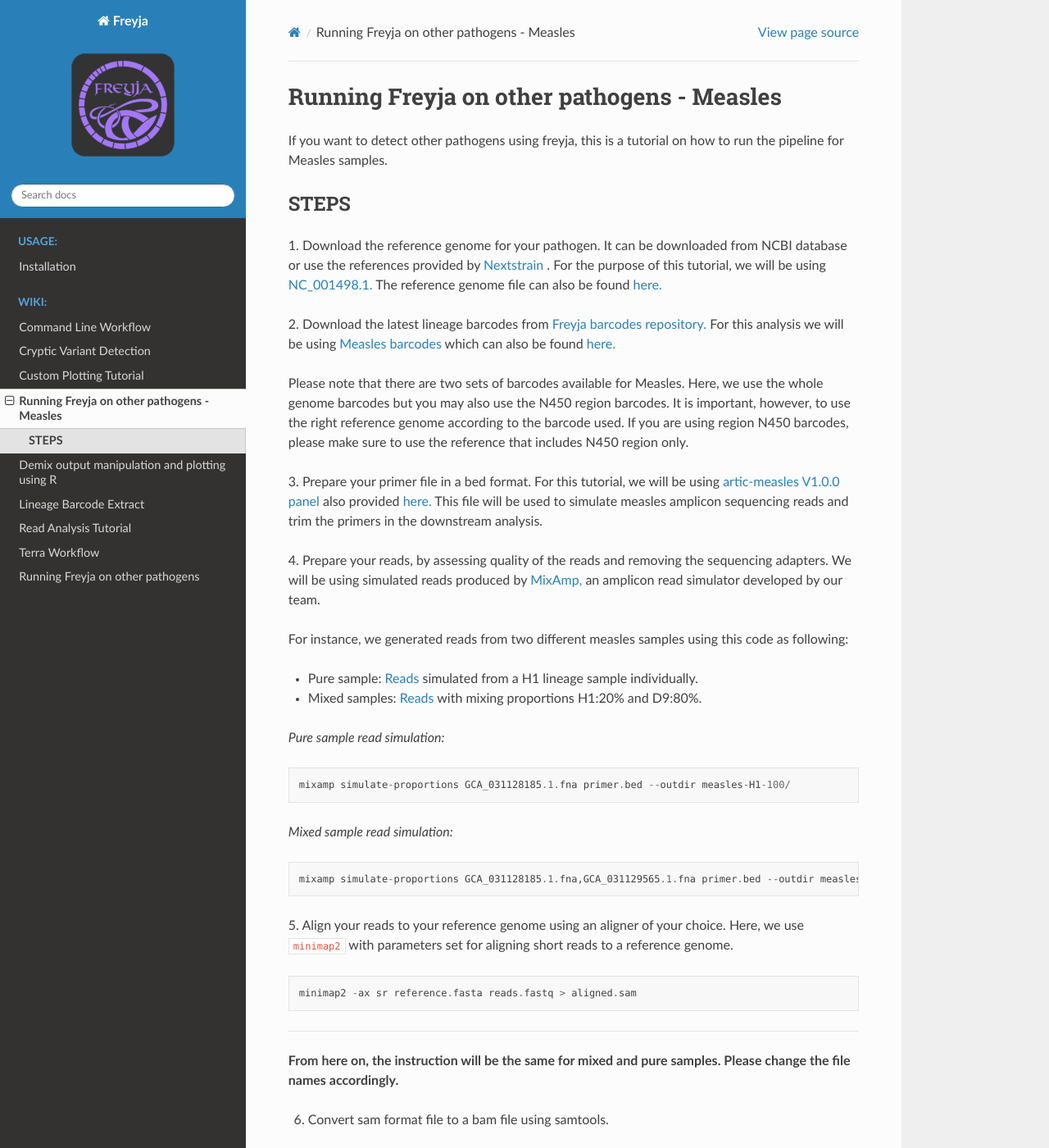
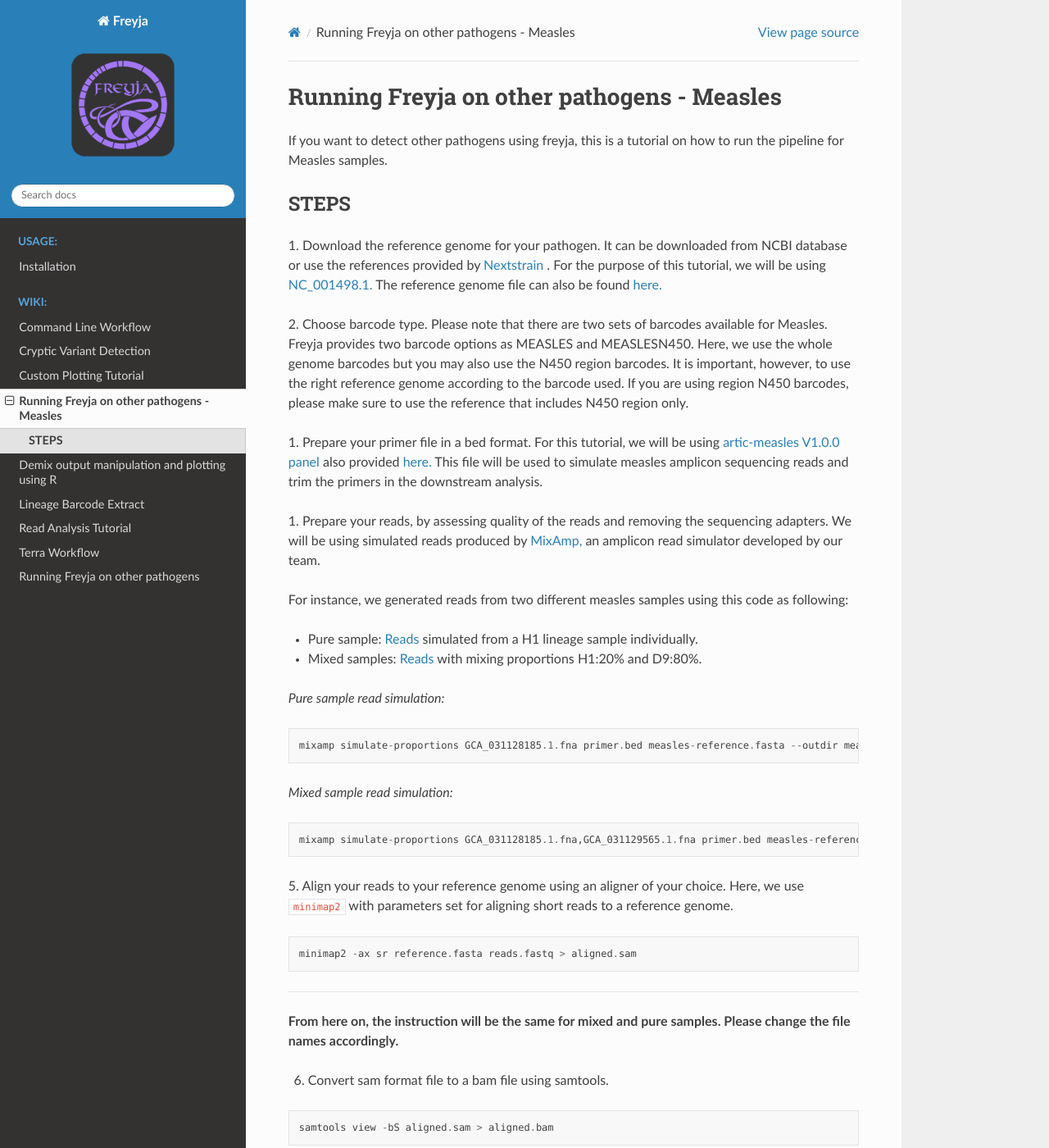
Before and after one commit to andersen-lab/Freyja, a Sphinx documentation site: the page built from docs/src/wiki/freyja-measles.rst, in a window 1280 px wide and 1400 px high. Shown: the whole window at 82% size. Built offline with Sphinx 7.4.7 and the Read the Docs theme 3.1.0, drawn with Linux system fonts in a browser that asks for light colours; some of the changed text lies outside the part shown.

Commit message:
update documentation according to the latest mixamp and freyja changes

```diff
--- a/docs/src/wiki/freyja-measles.rst
+++ b/docs/src/wiki/freyja-measles.rst
@@ -15,20 +15,18 @@
 The reference genome file can also be found `here. <https://github.com/andersen-lab/Freyja/blob/main/docs/data/measles-reference.fasta>`_
 
 
-2. Download the latest lineage barcodes from `Freyja barcodes repository. <https://github.com/gp201/Freyja-barcodes>`_
-For this analysis we will be using `Measles barcodes <https://github.com/gp201/Freyja-barcodes/tree/main/MEASLESgenome>`_
-which can also be found `here. <https://github.com/andersen-lab/Freyja/blob/main/docs/data/measles-wg-barcode.csv>`_
-
-Please note that there are two sets of barcodes available for Measles. Here, we use the whole genome barcodes but
+2. Choose barcode type. Please note that there are two sets of barcodes available for Measles.
+Freyja provides two barcode options as MEASLES and MEASLESN450. Here, we use the whole genome barcodes but
 you may also use the N450 region barcodes. It is important, however, to
-use the right reference genome according to the barcode used. If you are using region N450 barcodes, please make sure to
+use the right reference genome according to the barcode used.
+If you are using region N450 barcodes, please make sure to
 use the reference that includes N450 region only.
 
-3. Prepare your primer file in a bed format. For this tutorial, we will be using `artic-measles V1.0.0 panel <https://labs.primalscheme.com/detail/artic-measles/400/v1.0.0/?q=measles>`_
+1. Prepare your primer file in a bed format. For this tutorial, we will be using `artic-measles V1.0.0 panel <https://labs.primalscheme.com/detail/artic-measles/400/v1.0.0/?q=measles>`_
 also provided `here. <https://github.com/andersen-lab/Freyja/blob/main/docs/data/artic-measles-v1.0.0.bed>`_
 This file will be used to simulate measles amplicon sequencing reads and trim the primers in the downstream analysis.
 
-4. Prepare your reads, by assessing quality of the reads and removing the sequencing adapters.
+1. Prepare your reads, by assessing quality of the reads and removing the sequencing adapters.
 We will be using simulated reads produced by `MixAmp, <https://github.com/andersen-lab/MixAmp>`_ an amplicon read simulator developed by our team.
 
 For instance, we generated reads from two different measles samples using this code as following:
@@ -43,13 +41,13 @@
 
 .. code::
 
-    mixamp simulate-proportions GCA_031128185.1.fna primer.bed --outdir measles-H1-100/
+    mixamp simulate-proportions GCA_031128185.1.fna primer.bed measles-reference.fasta --outdir measles-H1-100/
 
 *Mixed sample read simulation:*
 
 .. code::
 
-    mixamp simulate-proportions GCA_031128185.1.fna,GCA_031129565.1.fna primer.bed --outdir measles-H1-20-D9-80/ --proportions 0.2,0.8
+    mixamp simulate-proportions GCA_031128185.1.fna,GCA_031129565.1.fna primer.bed measles-reference.fasta --outdir measles-H1-20-D9-80/ --proportions 0.2,0.8
 
 
 5. Align your reads to your reference genome using an aligner of your choice.
@@ -119,7 +117,7 @@
 
 .. code::
 
-    freyja demix variants.tsv depths.tsv --output freyja_demix.txt --barcodes barcodes.csv
+    freyja demix variants.tsv depths.tsv --output freyja_demix.txt --pathogen MEASLES
 
 
 The final demix outputs for the pure and mixed sample are as following:
```
